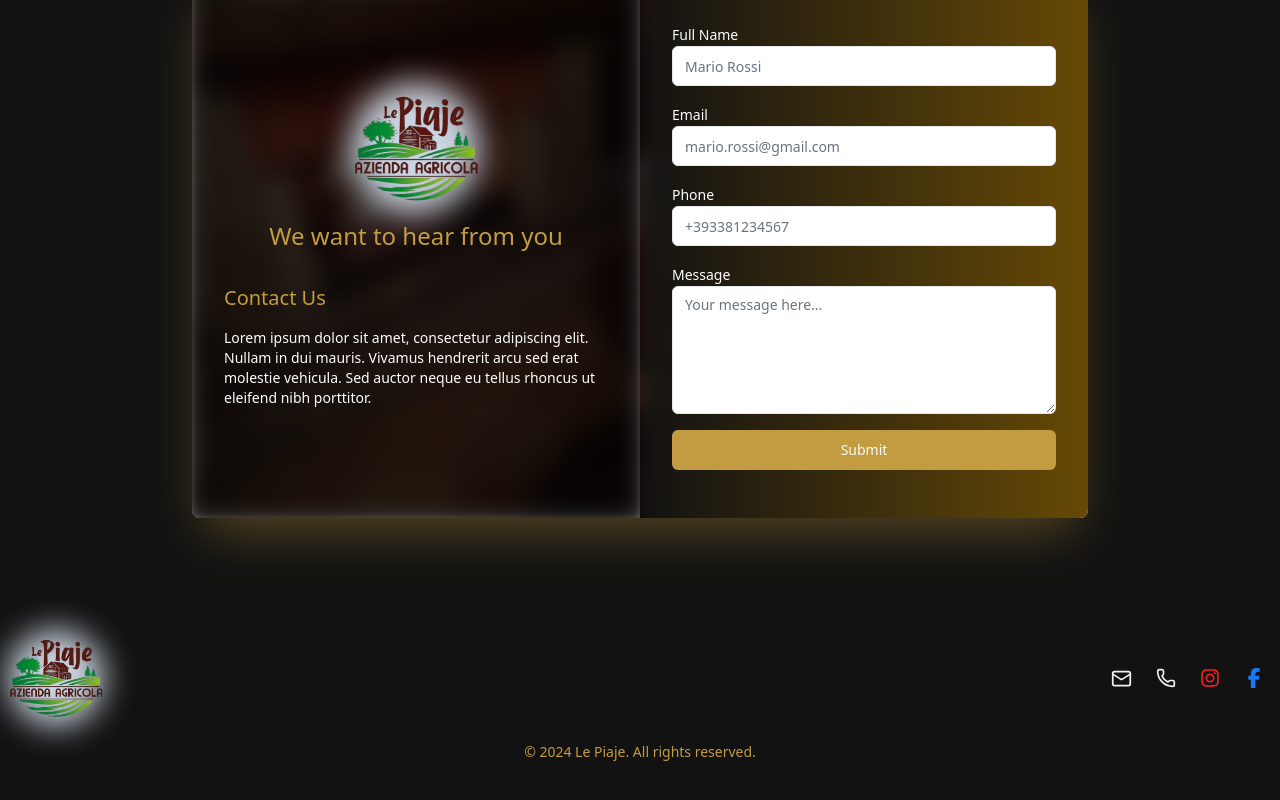
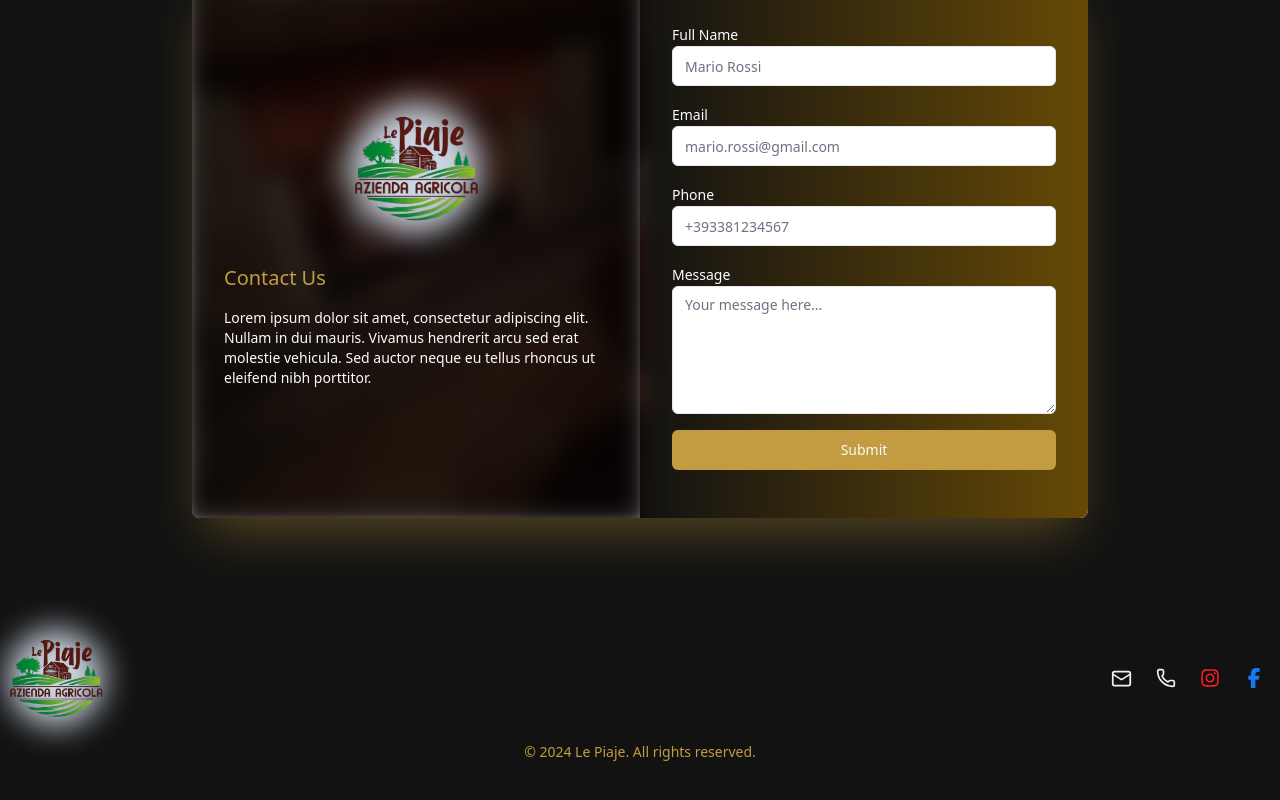
Before and after one commit to jdgr29/lepiaje-fork, a Next.js app: page / in a window 1280 px wide. Shown: the part 1706-2506 px from the top of the page. Built offline with nearby package versions, Linux system fonts and the light colour scheme; no server answers.

Commit message:
fix: remove redundant entry

```diff
--- a/src/components/contactForm/contact-form.tsx
+++ b/src/components/contactForm/contact-form.tsx
@@ -64,9 +64,6 @@ export default function ContactForm() {
           <div className="relative z-10 p-8 gap-y-8 text-white h-full flex w-full flex-col justify-center">
             <div className="flex flex-col gap-y-2">
               <Logo width="w-[8em]" height="h-[8em]" blur="blur-lg" />
-              <p className="text-lepiajeBrown font-light text-2xl text-center">
-                We want to hear from you
-              </p>
             </div>
             <div>
               <h2 className="text-xl font-light mb-4 text-lepiajeBrown">
```
